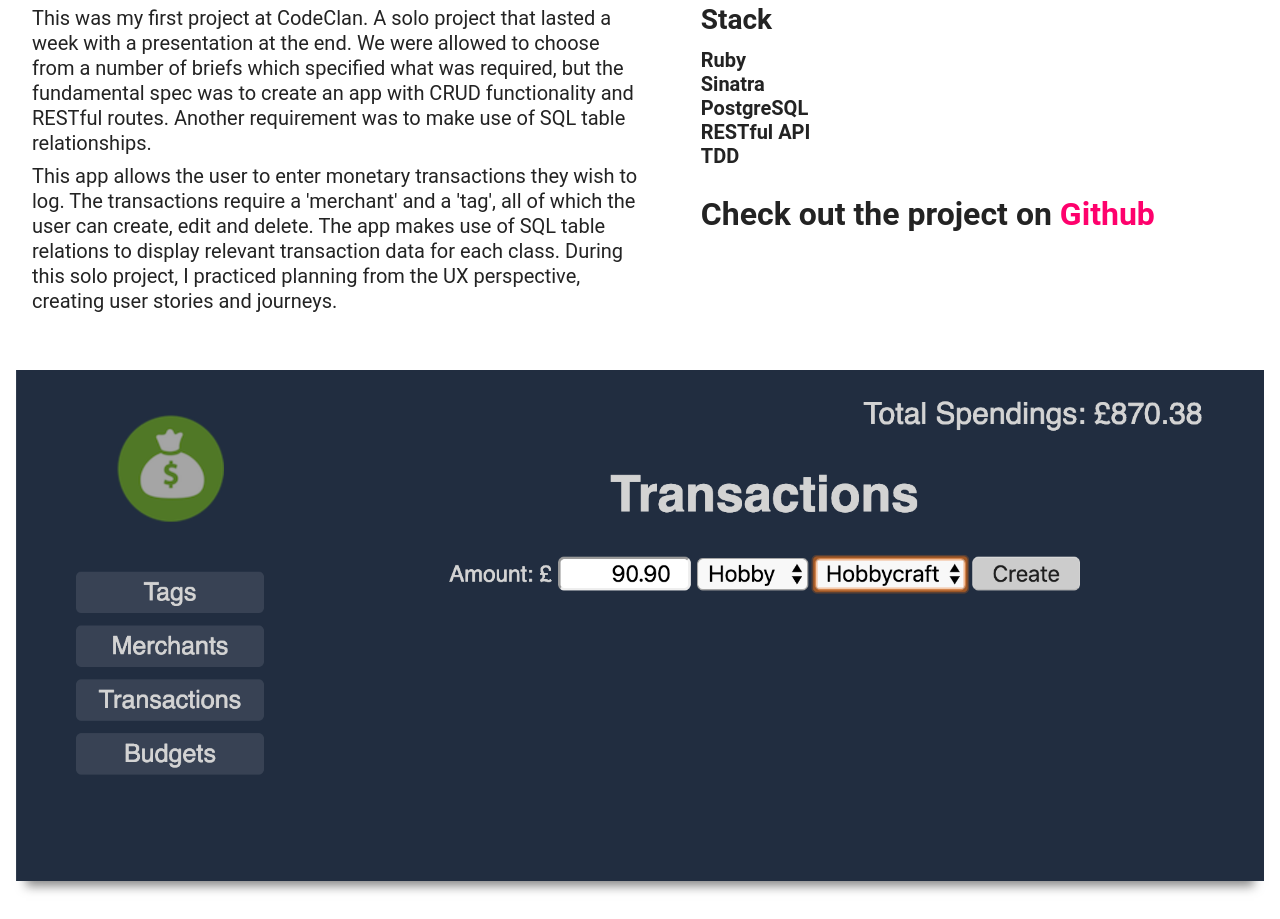
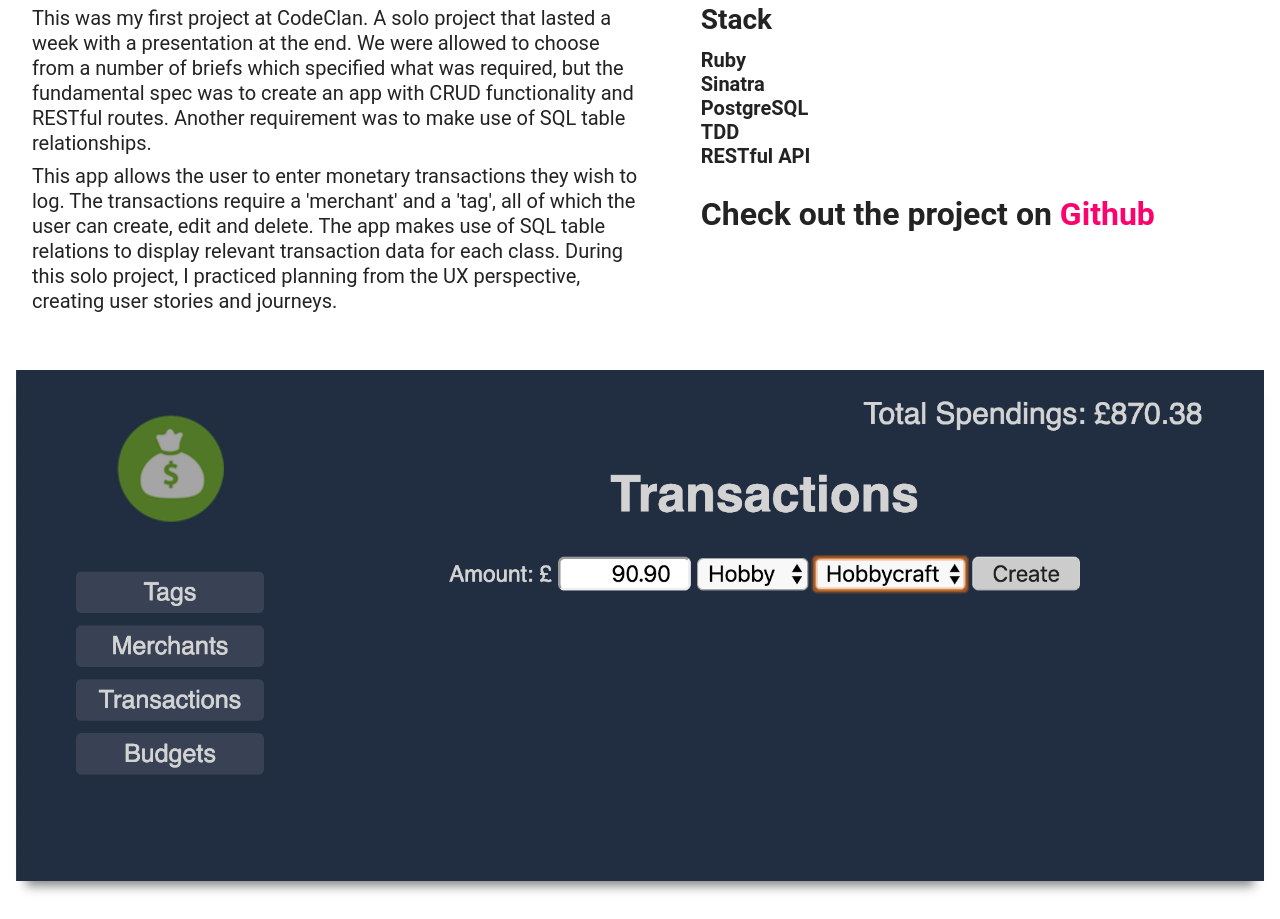
Before and after one commit to akcshing/alex-portfolio, a React (Create React App) app: page /projects in a window 1280 px wide. Shown: the part 1040-1959 px from the top of the page. Built offline with nearby package versions, Linux system fonts and the light colour scheme.

Commit message:
Fix project stack ordering

```diff
--- a/src/containers/Projects/Projects.js
+++ b/src/containers/Projects/Projects.js
@@ -22,8 +22,8 @@ const Projects = (props) => (
 						<li>Ruby</li>
 						<li>Sinatra</li>
 						<li>PostgreSQL</li>
+						<li>TDD</li>
 						<li>RESTful API</li>
-						<li>TDD</li>
 					</ul>
 					<a href="https://github.com/akcshing/Spending_tracker_project">Check out the project on <span className="github-link">Github</span></a>
 				</div>
```
